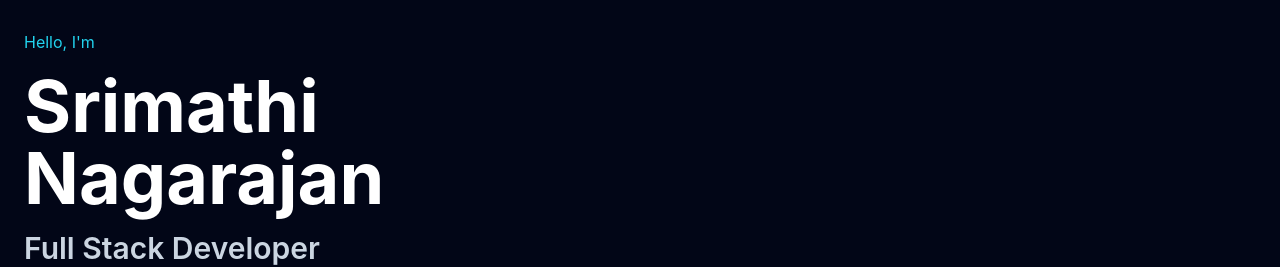
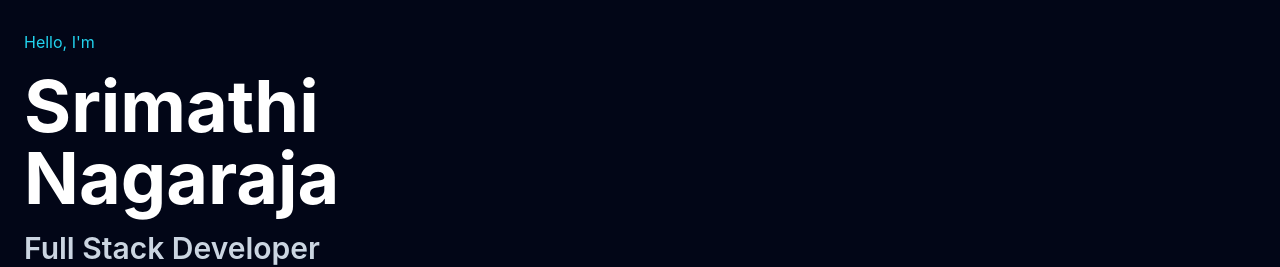
Before and after one commit to Srimathi0910/Srimathi_portfolio, a React (Create React App) app: page / in a window 1280 px wide. Shown: the part 147-414 px from the top of the page. Built offline with nearby package versions, Linux system fonts and the light colour scheme.

Commit message:
Initial Commit

```diff
--- a/src/components/Hero.jsx
+++ b/src/components/Hero.jsx
@@ -10,7 +10,7 @@ export default function Hero() {
           <p className="mb-4 text-cyan-400">Hello, I'm</p>
 
           <h1 className="text-5xl font-bold leading-tight md:text-7xl">
-            Srimathi Nagarajan
+            Srimathi Nagaraja
           </h1>
 
           <h2 className="mt-4 text-2xl font-semibold text-slate-300 md:text-3xl">
```
